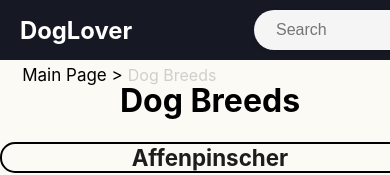
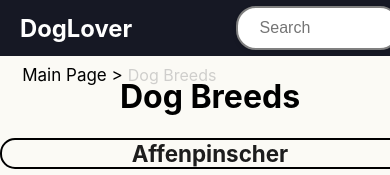
Before and after one commit to GlobalWebIndex/platform2.0-react-challenge-2, a React (Create React App) app in the folder gwi-project/: page /breeds in a window 390 px wide. Shown: the top 175 px of the page. Built offline with nearby package versions, Linux system fonts and the light colour scheme; no server answers.

Commit message:
style: search aligned for responsiveness

```diff
--- a/gwi-project/src/components/Search/index.tsx
+++ b/gwi-project/src/components/Search/index.tsx
@@ -45,15 +45,16 @@ export function Search() {
 
 const styles = {
   search: css`
-    position: relative;
+    position: absolute;
     display: flex;
     align-items: center;
     width: 120px;
-    margin-right: 30px;
+    right: 10%;
     margin-top: 20px;
     height: 40px;
     border-radius: 20px;
-    background-color: #f5f5f5;
+    border: 2px solid var(--gray);
+    background-color: var(--white);
     padding: 0 20px;
     margin-bottom: 20px;
     box-shadow: 0 2px 4px rgba(0, 0, 0, 0.1);
@@ -64,7 +65,7 @@ const styles = {
       background-color: transparent;
       font-size: 16px;
       font-weight: 500;
-      color: #000;
+      color: var(--black);
       outline: none;
     }
     button {
@@ -75,7 +76,7 @@ const styles = {
       width: 40px;
       height: 40px;
       border-radius: 50%;
-      background-color: #f5f5f5;
+      background-color: var(--white);
       border: none;
       outline: none;
       cursor: pointer;
```
